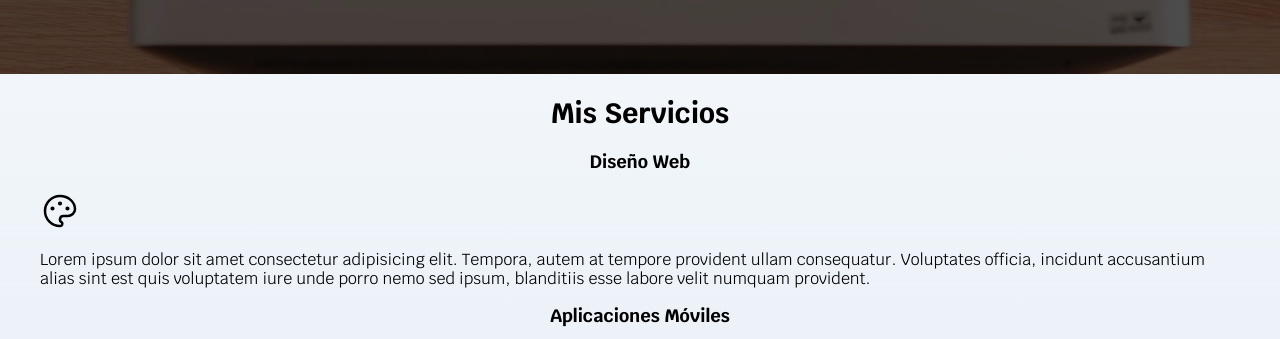
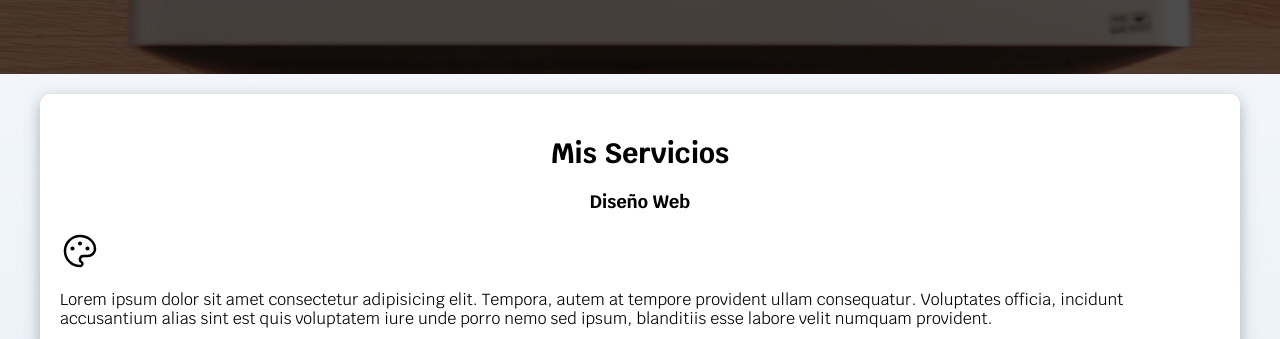
Before and after one commit to rjruiz-dev/template_freelancer, a plain HTML site: page index.html in a window 1280 px wide. Shown: the part 514-853 px from the top of the page. Drawn offline with Linux system fonts and the light colour scheme.

Commit message:
box-shadow

```diff
--- a/css/styles.css
+++ b/css/styles.css
@@ -53,6 +53,15 @@ body {
     .boton {
         width: auto; /* Permite resetear las dimensiones del boton */
     }
+}
+
+.sombra {
+    -webkit-box-shadow: 0px 5px 15px 0px rgba(112,112,122,0.54);
+    -moz-box-shadow: 0px 5px 15px 0px rgba(112,112,122,0.54);
+    box-shadow: 0px 5px 15px 0px rgba(112,112,122,0.54);
+    background-color: var(--blanco);
+    padding: 2rem;
+    border-radius: 1rem;
 }
 
 /* Tipografia */
@@ -122,6 +131,7 @@ h1,h2,h3 {
     background-size: cover;
     height: 450px;
     position: relative; /* Posicion relativa del padre para q el Hijo tenga posision absoluta*/
+    margin-bottom: 2rem;
 }
 
 .contenido-hero{
--- a/index.html
+++ b/index.html
@@ -45,7 +45,7 @@
         </div>
     </section>
 
-    <main class="contenedor">
+    <main class="contenedor sombra">
         <h2>Mis Servicios</h2>
 
         <section>
```
